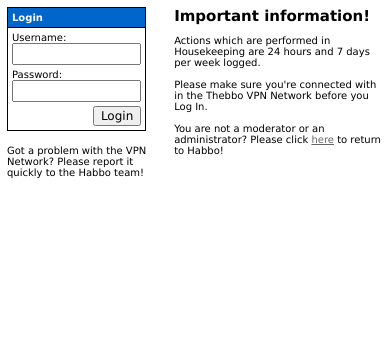
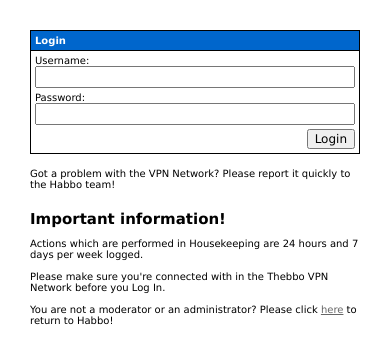
Before and after one commit to Josedn/cinerama-hk, a React (Create React App) app: page / in a window 390 px wide. Shown: the top 362 px of the page. Built offline with nearby package versions, Linux system fonts and the light colour scheme.

Commit message:
Add responsive design

```diff
--- a/src/cineui/pages/Home.scss
+++ b/src/cineui/pages/Home.scss
@@ -1,7 +1,7 @@
 .login-page {
     display: flex;
     justify-content: center;
-    padding: 7px;
+    padding: 30px;
 }
 
 .information-box__title {
@@ -69,3 +69,20 @@
 .login-page__text {
     margin-top: 14px;
 }
+
+@media screen and (max-width:500px) {
+    .login-page {
+        flex-direction: column;
+        align-content: unset;
+    }
+
+    .login-page__column--spacer {
+        height: 20px;
+        width: unset;
+    }
+
+    .login-page__column {
+        margin: auto;
+        width: 100%;
+    }
+}
```
